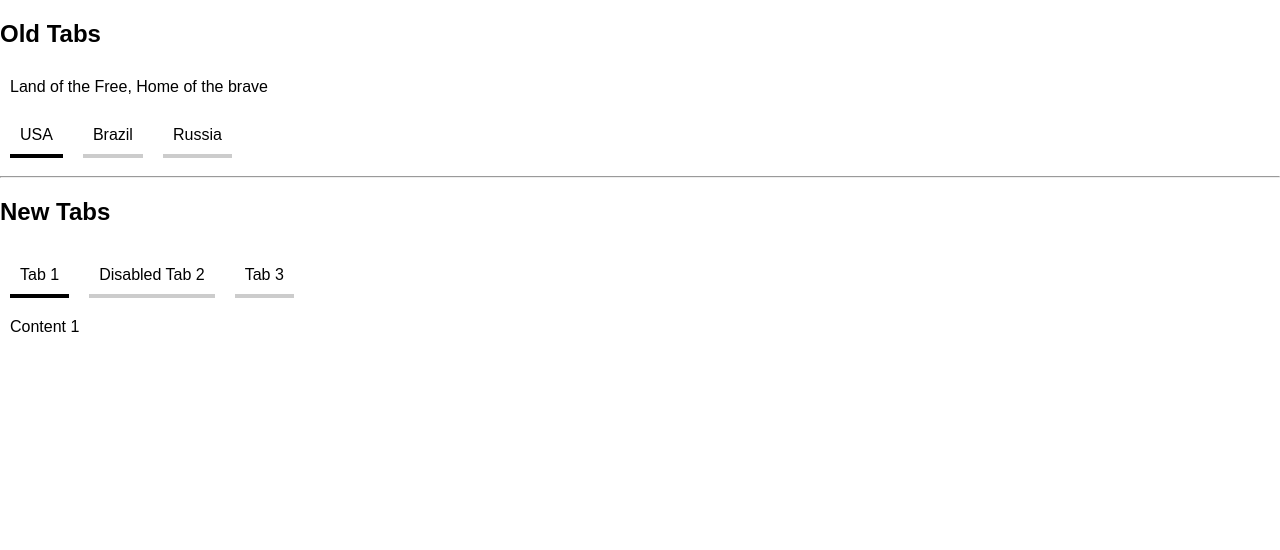
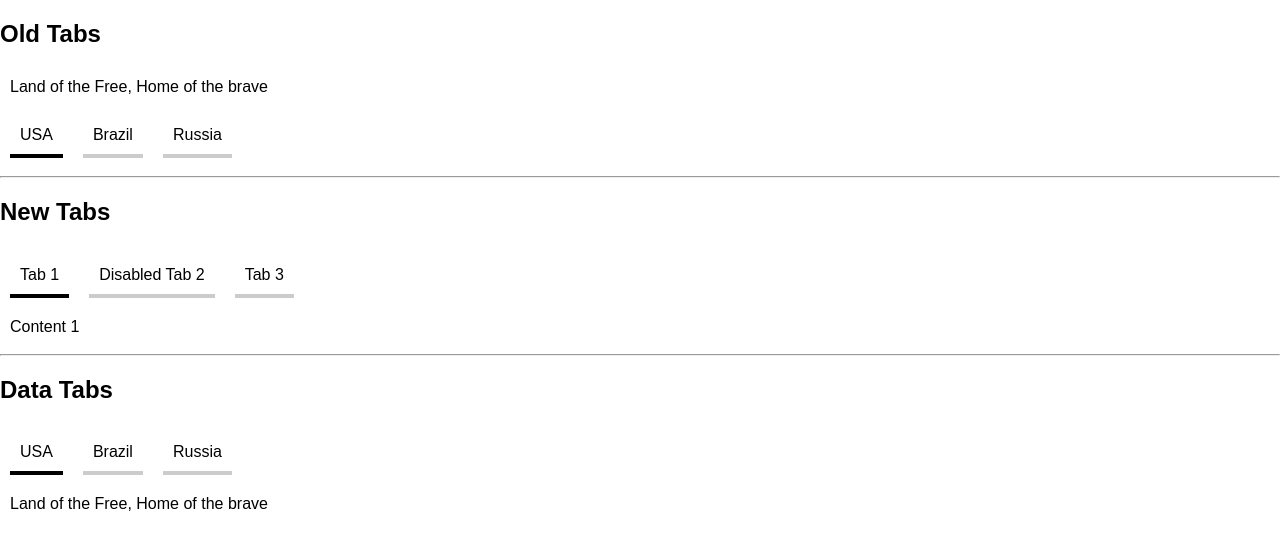
Before and after one commit to rajeshpillai/react-ui-components, a React (Create React App) app: page / in a window 1280 px wide. Shown: the top 550 px of the page. Built offline with nearby package versions, Linux system fonts and the light colour scheme.

Commit message:
DataTab: Wonder

```diff
--- a/src/App.js
+++ b/src/App.js
@@ -2,6 +2,7 @@
 import ReactDOM from "react-dom"
 import Tabs from './components/Tabs';
 import {NewTabs, Tab, TabList, TabPanels, TabPanel} from './components/NewTabs/index';
+import {DataTabs} from './components/DataTabs/index';
 
 export default class App extends React.Component {
   render() {
@@ -29,6 +30,9 @@
           </TabPanels>
         </NewTabs>
 
+        <hr/>
+        <h2>Data Tabs </h2>
+        <DataTabs data={this.props.countries} />
       </div>
     )
   }
--- /dev/null
+++ b/src/components/DataTabs/DataTabs.js
@@ -0,0 +1,46 @@
+import React, { Component } from 'react';
+import ReactDOM from "react-dom"
+
+import {NewTabs, Tab, TabList, TabPanels, TabPanel} from '../NewTabs/index';
+
+const styles = {}
+
+styles.tab = {
+  display: "inline-block",
+  padding: 10,
+  margin: 10,
+  borderBottom: "4px solid",
+  borderBottomColor: "#ccc",
+  cursor: "pointer"
+}
+
+styles.activeTab = {
+  ...styles.tab,
+  borderBottomColor: "#000"
+}
+
+styles.panel = {
+  padding: 10
+}
+
+export default class DataTabs extends Component {
+  render() {
+    const {data} = this.props;
+    return (
+      <NewTabs>
+        <TabList>
+          {data.map(tab => (
+              <Tab>{tab.label}</Tab>
+          ))}
+        </TabList>
+        <TabPanels>
+          {data.map(tab => (
+            <TabPanel>{tab.content}</TabPanel>
+          ))}
+        </TabPanels>
+
+      </NewTabs>
+
+    );
+  }
+}
--- /dev/null
+++ b/src/components/DataTabs/index.js
@@ -0,0 +1,4 @@
+import DataTabs from './DataTabs';
+export {
+    DataTabs
+}
```
Also changed, not shown: 1 other file (tests, documents, lock files or other folders).
